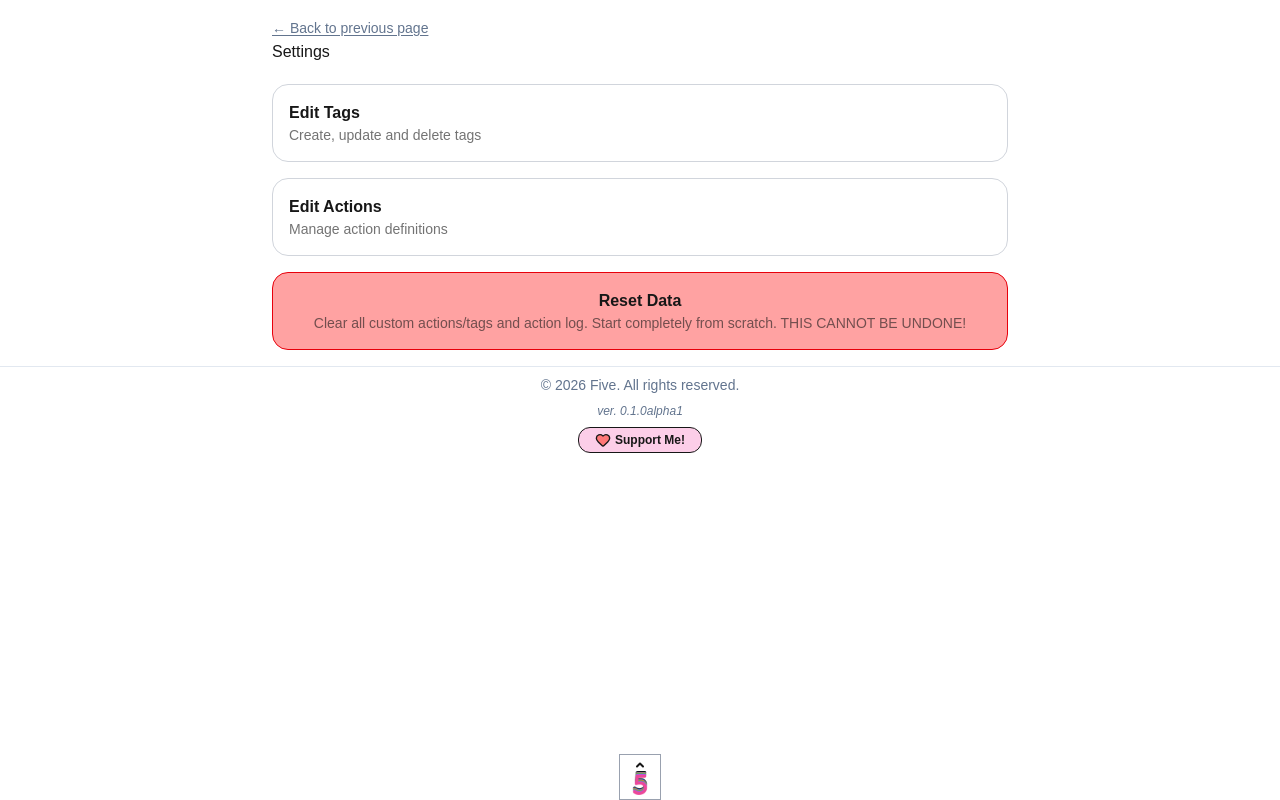
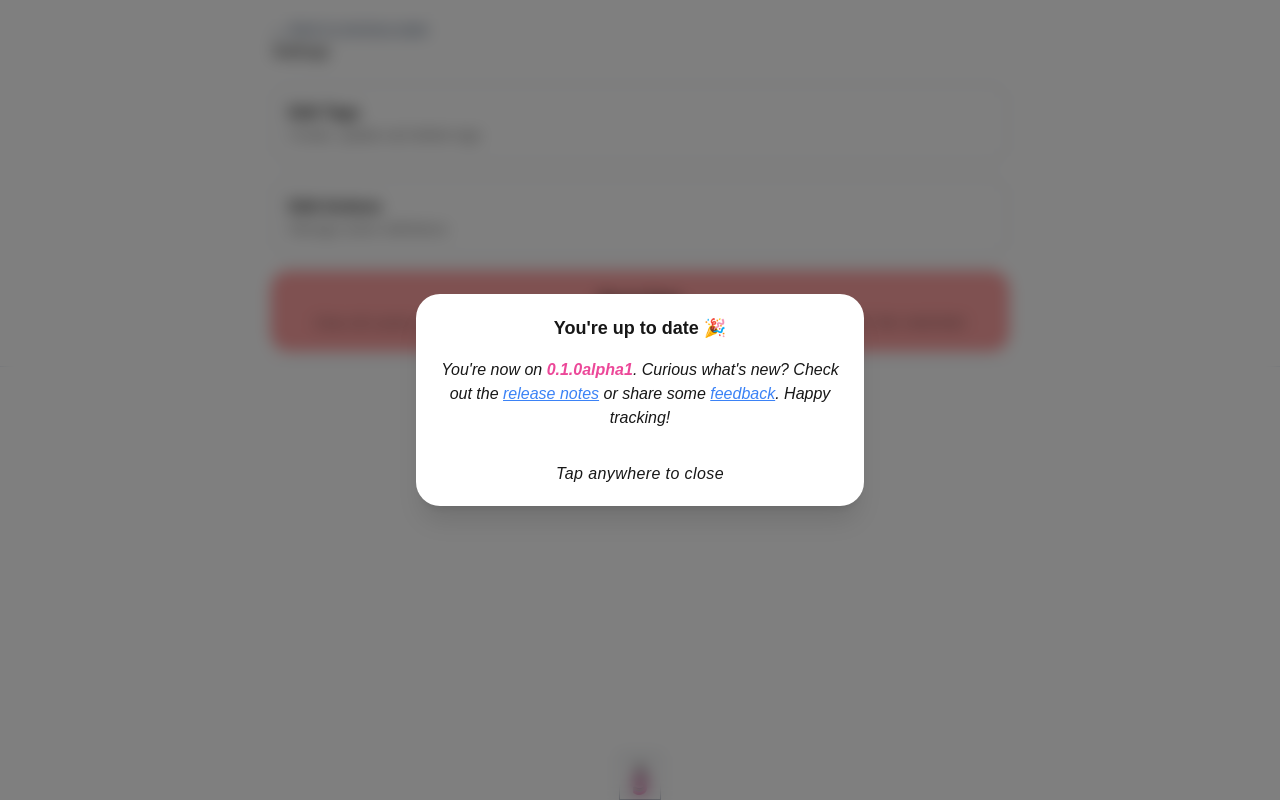
Before and after one commit to GlennHS/Five, a Next.js app: page /settings in a window 1280 px wide. Built offline with nearby package versions, Linux system fonts and the light colour scheme.

Commit message:
Fixes #82. Adds version modal which appears on version upgrade.

```diff
--- /dev/null
+++ b/app/components/VersionModal.tsx
@@ -0,0 +1,46 @@
+import { VERSION_NUMBER } from "../constants/Constants"
+
+interface VersionModalProps {
+  onClose: () => void
+}
+
+export default function VersionModal({ onClose }: VersionModalProps) {
+  return (
+    <div className="fixed inset-0 z-50 flex items-center justify-center animate-slide-up">
+      {/* Backdrop */}
+      <div
+        className="absolute inset-0 bg-black/50 backdrop-blur-sm"
+        onClick={onClose}
+      />
+
+      {/* Modal / Bottom Sheet */}
+      <div className="flex flex-col items-center relative w-full max-w-md bg-white rounded-3xl shadow-xl p-5 m-4 z-10 animate-slide-up">
+        <h2 className="font-bold text-lg mb-4">You're up to date 🎉</h2>
+
+        <p className="italic text-center">
+          You're now on <span className="font-bold text-bond">{VERSION_NUMBER}</span>.
+          Curious what's new? Check out the{" "}
+          <a
+            href="https://github.com/GlennHS/Five/releases"
+            className="underline text-mind"
+            target="_blank"
+          >
+            release notes
+          </a>{" "}
+          or share some{" "}
+          <a
+            href="https://github.com/GlennHS/Five/issues"
+            className="underline text-mind"
+            target="_blank"
+          >
+            feedback
+          </a>. Happy tracking!
+        </p>
+
+        <span className="w-full flex items-center justify-center mt-8 italic font-thin tracking-wide">
+          Tap anywhere to close
+        </span>
+      </div>
+    </div>
+  )
+}
--- a/app/layout.tsx
+++ b/app/layout.tsx
@@ -8,6 +8,7 @@ import { AppProvider } from "./context/AppContext";
 import { useEffect, useState } from "react";
 import Settings from "./lib/settings";
 import { ToastProvider } from "./context/ToastContext";
+import VersionModal from "./components/VersionModal";
 
 function FooterSpacer(){
   return (<div className="h-20"></div>)
@@ -29,7 +30,24 @@ export default function RootLayout({
   children: React.ReactNode;
 }>) {
   const [isScrolling, setIsScrolling] = useState(false)
-  useEffect(() => Settings.setup(), [])
+  const [showVersionModal, setShowVersionModal] = useState(false)
+  const [didCheck, setDidCheck] = useState(false)
+
+  useEffect(() => {
+    if (didCheck) return
+
+    const didUpgrade = Settings.upgrade()
+
+    if (didUpgrade) {
+      setShowVersionModal(true)
+    }
+
+    setDidCheck(true)
+  }, [didCheck])
+
+  useEffect(() => {
+    Settings.setup() // If first time, run setup
+  }, [])
 
   useEffect(() => {
     const handleScroll = () => setIsScrolling(true)
@@ -46,6 +64,8 @@ export default function RootLayout({
       window.removeEventListener('scrollend', handleScrollEnd)
     }
   }, [])
+
+  const handleClose = () => setShowVersionModal(false)
 
   return (
     <html lang="en" className={nunito.className}>
@@ -65,7 +85,8 @@ export default function RootLayout({
           <div className="max-w-3xl w-full p-4">
             <AppProvider>
               <ToastProvider>
-                {children}
+                { children }
+                { showVersionModal && <VersionModal onClose={handleClose} /> }
               </ToastProvider>
             </AppProvider>
           </div>
--- a/app/lib/settings.ts
+++ b/app/lib/settings.ts
@@ -9,9 +9,9 @@ const defaultDecay = {
 };
 
 interface SettingsConfig {
-  version: string
-  firstLaunch: string
-  decayRate: string
+  version: string | undefined
+  firstLaunch: string | undefined
+  decayRate: string | undefined
 }
 
 const settingsDefaults: SettingsConfig = {
@@ -30,7 +30,7 @@ const Settings = {
   setup(): void {
     if (localStorage.getItem("firstLaunch") === null) {
       keys(settingsDefaults).forEach((key) => {
-        localStorage.setItem(key, settingsDefaults[key]);
+        settingsDefaults[key] !== undefined && localStorage.setItem(key, settingsDefaults[key]);
       });
     } else this.upgrade()
   },
@@ -40,27 +40,30 @@ const Settings = {
     return localStorage.getItem(key) ?? "";
   },
 
-  upgrade(): void {
+  upgrade(): boolean {
     const clientVersion = localStorage.getItem("version");
+    const needsUpgrade = !clientVersion || clientVersion && clientVersion !== this.currentVersion
 
-    if (!clientVersion || clientVersion && clientVersion !== this.currentVersion) {
-      const currentSettings: Partial<SettingsConfig> = {};
+    if (!needsUpgrade) return false
 
-      keys(settingsDefaults).forEach((key) => {
-        currentSettings[key] = localStorage.getItem(key) ?? "";
-      });
+    const currentSettings: Partial<SettingsConfig> = {};
+    // Set current settings to user's settings where we have them, if not create key with blank value
+    keys(settingsDefaults).forEach((key) => currentSettings[key] = localStorage.getItem(key) ?? "")
 
-      keys(settingsDefaults).forEach((key) => {
-        localStorage.setItem(key, settingsDefaults[key]);
-      });
+    // Copy default values to LocalStorage
+    keys(settingsDefaults).forEach((key) => settingsDefaults[key] && localStorage.setItem(key, settingsDefaults[key]))
 
-      keys(currentSettings).forEach(key => currentSettings[key] !== undefined && localStorage.setItem(key, currentSettings[key]))
-    }
+    // For each non-blank currentSettings entry we copy that to LocalStorage
+    keys(currentSettings).forEach(key => currentSettings[key] !== undefined && localStorage.setItem(key, currentSettings[key]))
+
+    localStorage.setItem("version", VERSION_NUMBER) // Bump version number
+
+    return true
   },
 
   reset(): void {
     keys(settingsDefaults).forEach((key) => {
-      localStorage.setItem(key, settingsDefaults[key]);
+      settingsDefaults[key] && localStorage.setItem(key, settingsDefaults[key]);
     });
   },
 };
```
